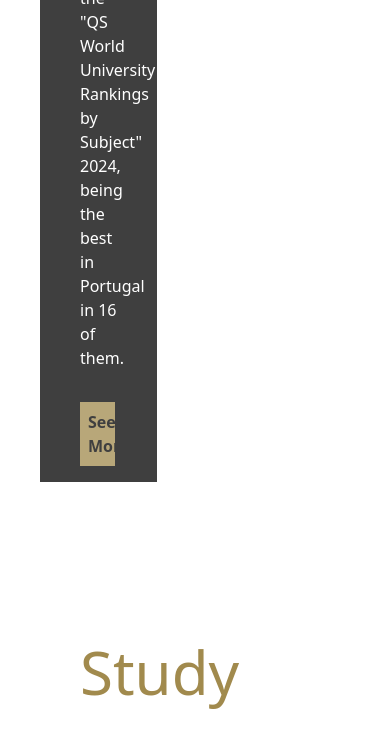
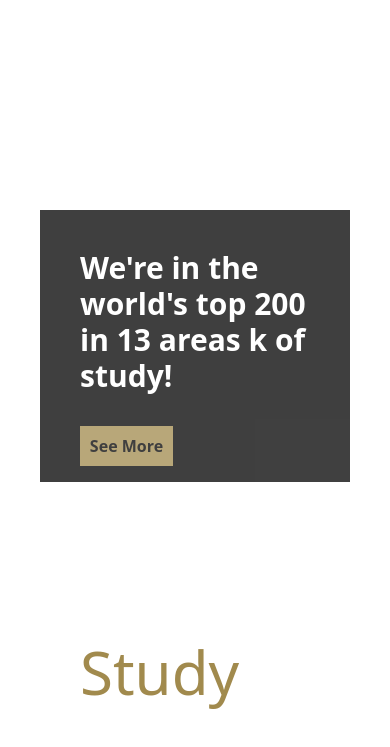
Before and after one commit to mugishaAIMABLE/Tailwind-CSS-Cloning-, a website: page index.html in a window 390 px wide. Shown: the part 90-837 px from the top of the page. Drawn offline with Linux system fonts and the light colour scheme.

Commit message:
banner section Responsivness

```diff
--- a/index.html
+++ b/index.html
@@ -50,9 +50,10 @@
 <!-- Start of the banner -->
 <div class="relative h-[600px] overflow-hidden">
     <img src="/src/images/Banner.jpeg" class="w-full bg-cover">
-    <div class="flex flex-col gap-4 absolute w-[30%] bottom-20 mx-10 bg-black opacity-75">
+    <div class="flex flex-col gap-4 absolute bottom-20 mx-10 bg-black opacity-75
+    lg:w-[30%]">
         <h1 class="text-white font-bold text-3xl p-10 pb-0">We're in the world's top 200 in 13 areas k of study!</h1>
-        <p class="text-white px-10 pt-2">U.Porto stands out in 28 areas of study in the "QS World University Rankings by Subject" 2024, being the best in Portugal in 16 of them.</p>
+        <p class="hidden md:block lg:text-white px-10 pt-2">U.Porto stands out in 28 areas of study in the "QS World University Rankings by Subject" 2024, being the best in Portugal in 16 of them.</p>
         <button class="Text-black bg-[#A18A4D] font-bold p-2 m-4 w-[30%] mx-10">See More</button>
     </div>
 </div>
```
Also changed, not shown: src/output.css.
